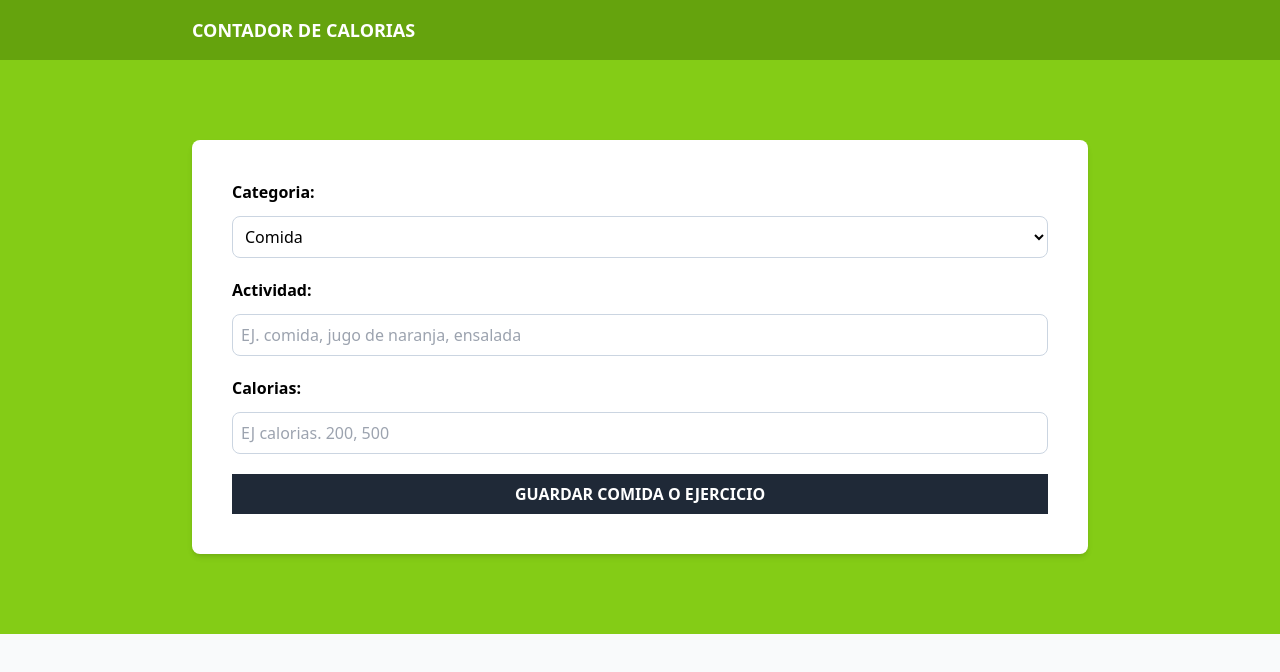
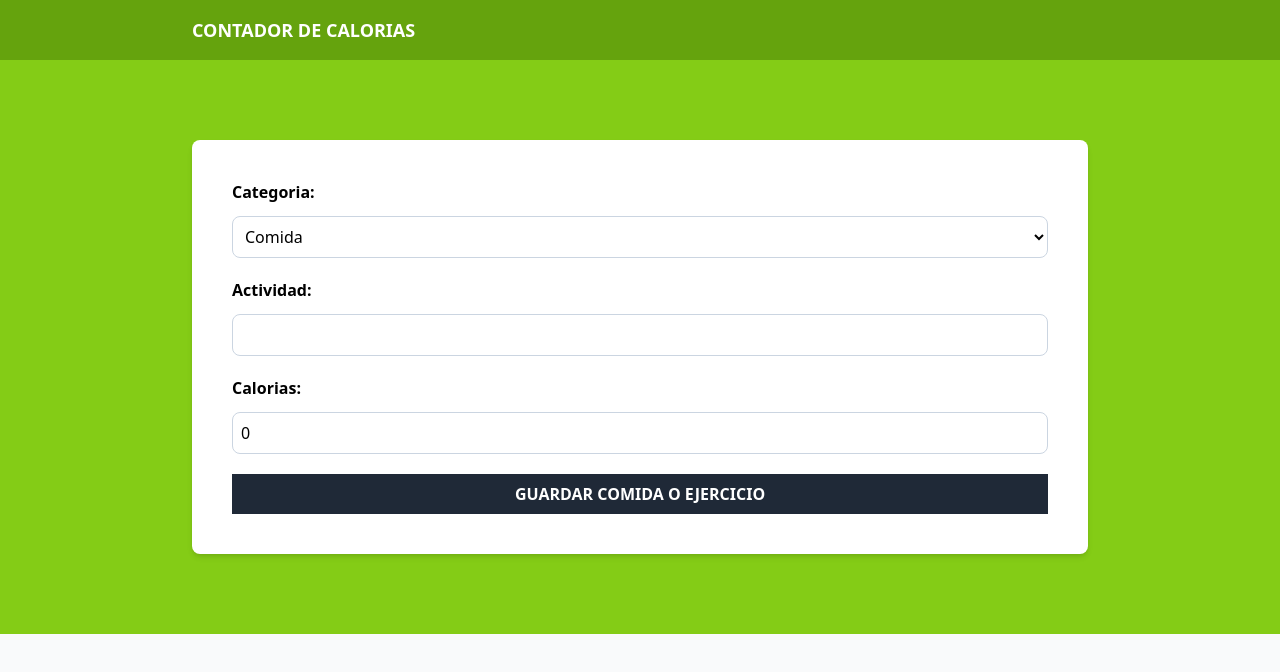
Before and after one commit to DanielaCode/04-calorie-tracker, a React (Vite) app: page / in a window 1280 px wide. Shown: the top 672 px of the page. Built offline with nearby package versions, Linux system fonts and the light colour scheme.

Commit message:
FORMS ONE WAY DB:Adding a generic state for all the inputs in the form, the value in the inputs is the value in the state but I can not set this value in the browser, it says I need onchange

```diff
--- a/src/components/Form.tsx
+++ b/src/components/Form.tsx
@@ -1,6 +1,21 @@
+import { useState } from "react";
 import { categories } from "../data/categories";
 
 function Form() {
+  //NOTE - voy a crear el state, podira ser valido hacer esto
+  /*
+    const[category,setCategory] = useState();
+    const[activity,setActivity]= useState();
+    const[calories,setCalories] = useState();
+
+    pero son muchos states y al final todos estan relacionados dependen uno del otro para calculos, puedo hacer mejor esto:
+  */
+ const[activity,setActivity] = useState({
+    category:1,
+    name:" ",
+    calories:0
+ });
+
   return (
     <form className="p-10 space-y-5 bg-white rounded-lg shadow-md">
       <section className="grid grid-cols-1 gap-3">
@@ -11,6 +26,9 @@ function Form() {
           id="category"
           name="category"
           className="border border-slate-300 p-2 rounded-lg w-full bg-white"
+          //!SECTION por el momento esto es oneway data binding, no puedo modificar el state desde el input
+          //!SECTION para hacerlo necesito onchange
+          value={activity.category}
         >
           {categories.map((e) => (
             <option key={e.id} value={e.id}>
@@ -22,15 +40,16 @@ function Form() {
       </section>
 
       <section className="grid grid-cols-1 gap-3">
-        <label htmlFor="activity" className="font-bold">
+        <label htmlFor="name" className="font-bold">
           Actividad:
         </label>
         <input
           type="text"
-          name="activity"
-          id="activity"
+          name="name"
+          id="name"
           className="border border-slate-300 p-2 rounded-lg w-full bg-white"
           placeholder="EJ. comida, jugo de naranja, ensalada"
+          value={activity.name}
         />
       </section>
 
@@ -44,6 +63,7 @@ function Form() {
           id="calories"
           className="border border-slate-300 p-2 rounded-lg w-full bg-white"
           placeholder="EJ calorias. 200, 500"
+          value={activity.calories}
         />
       </section>
 
```
